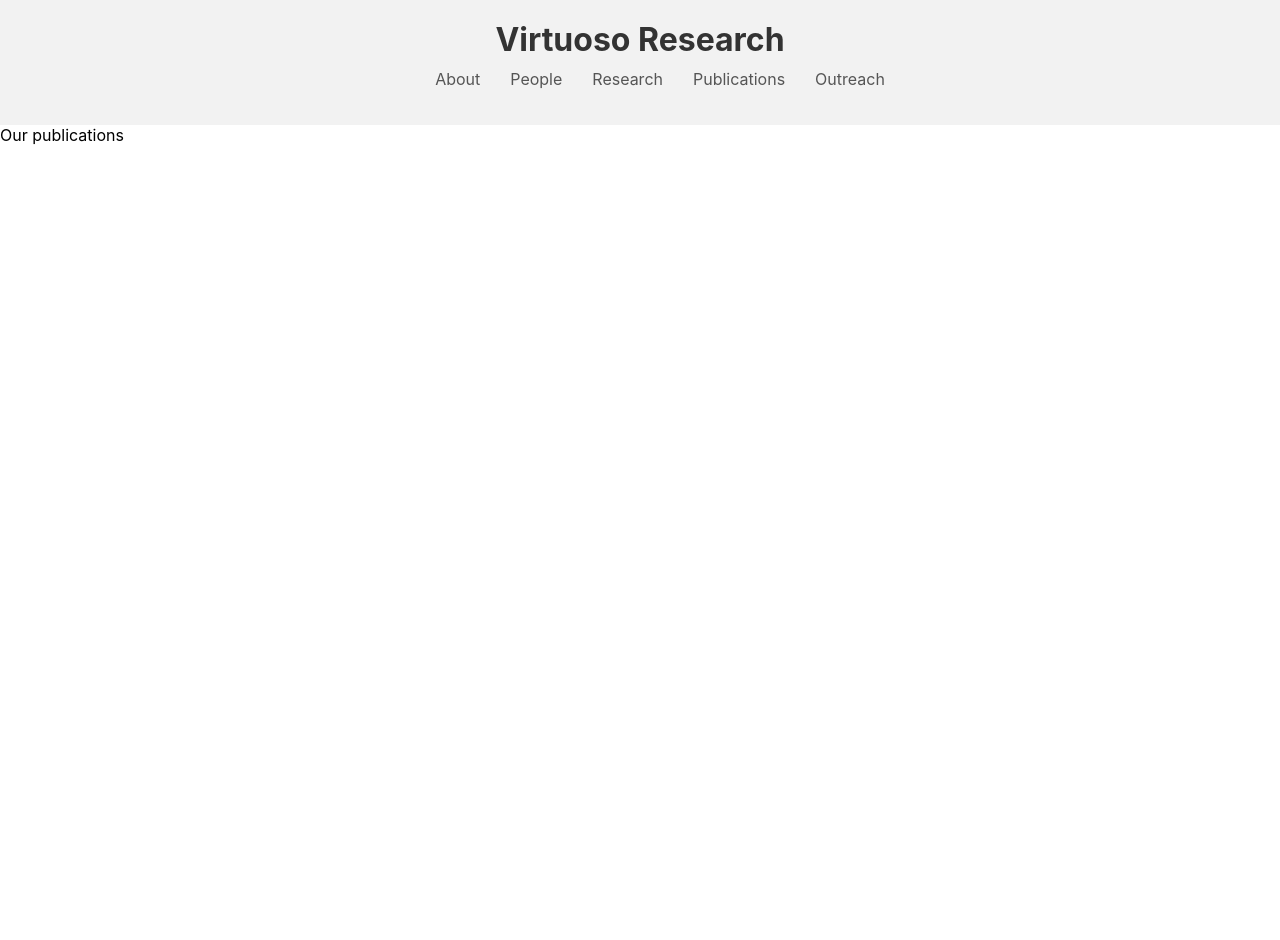
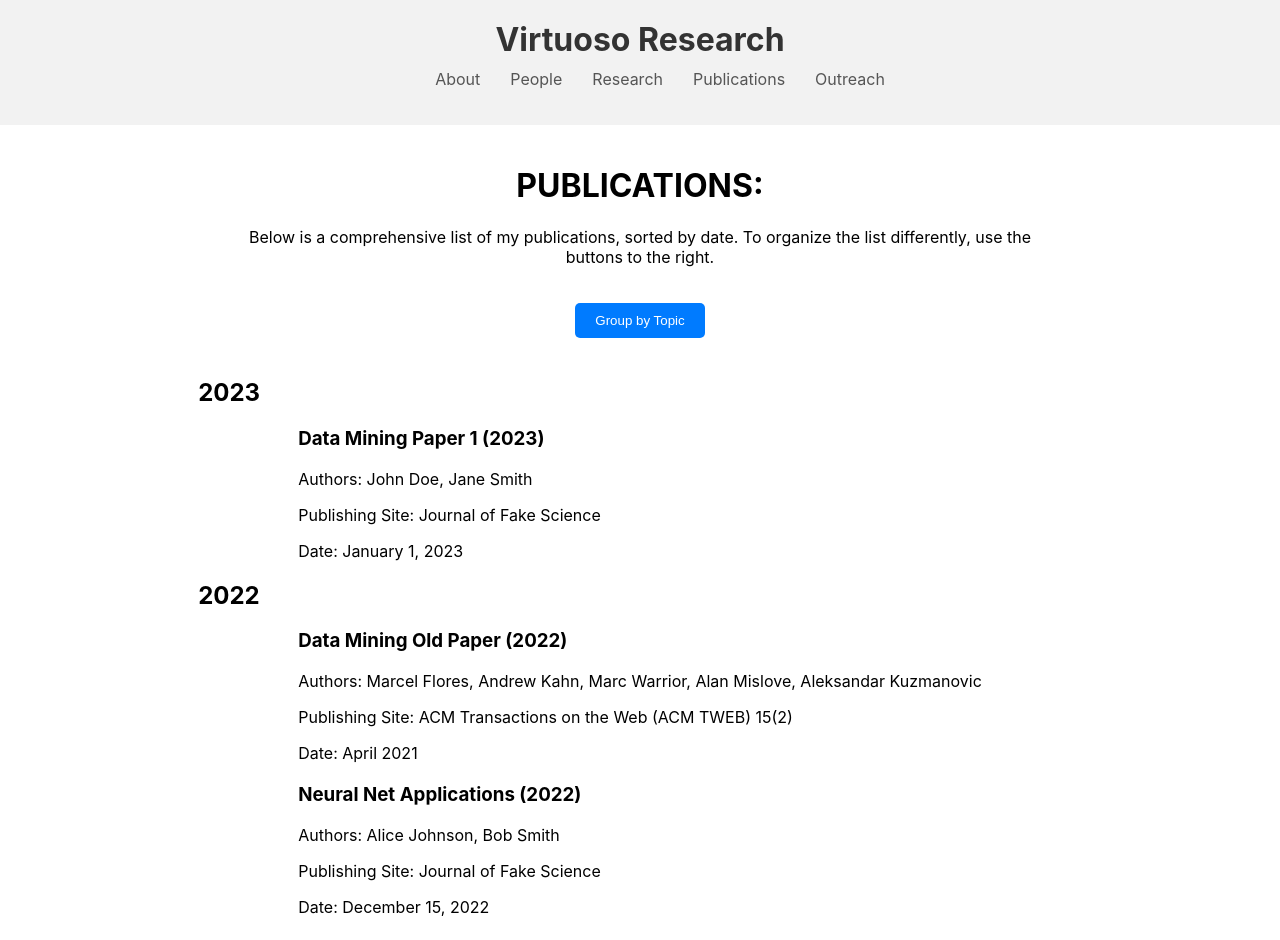
Before and after one commit to VirtuosoResearch/virtuosoresearch.github.io, a React (Create React App) app in the folder virtuoso_research/: page /publications in a window 1280 px wide. Shown: the top 940 px of the page. Before the commit the page ends 800 px from the top, so only its background shows below. Built offline with nearby package versions, Linux system fonts and the light colour scheme.

Commit message:
Publications, can toggle by topic or year

```diff
--- a/virtuoso_research/src/People.css
+++ b/virtuoso_research/src/People.css
@@ -82,3 +82,24 @@
     margin-left: -0.25em;
     /* Pull the bullet to the left */
 }
+
+/* Style Collaborators section */ .collaborators {
+    display: flex;
+    flex-wrap: wrap;
+    align-items: center;
+}
+
+/* Style Collaborators list items */
+.collaborators ul {
+    display: flex;
+    flex-wrap: wrap;
+    padding: 0;
+    margin: 0;
+    list-style: inside;
+    width: 1000px;
+}
+
+/* Style individual collaborator items */
+.collaborators ul li {
+    width: 200px;
+}
--- a/virtuoso_research/src/People.tsx
+++ b/virtuoso_research/src/People.tsx
@@ -96,8 +96,24 @@ const Group: React.FC = () => {
         "Gijsbert Verdoes",
         "Irene Battisti",
         "Doohee Cho",
+        "Bob Smith",
+        "Draga Padmini",
+        "Alice Johnson",
+        "Franklin White",
+        "Emily Davis",
+        "George Wilson",
+        "Hannah Brown",
+        "Isabella Lee",
+        "Jack Miller",
+        "Katherine Hall",
+        "Liam Adams",
+        "Olivia Harris",
+        "Mason Clark",
+        "Sophia Martin",
+        "William Turner",
         // Add more collaborators as needed
     ];
+
 
     return (
         <div>
@@ -137,8 +153,7 @@ const Group: React.FC = () => {
                     </div>
                 </section>
 
-                {/* Collaborators section */}
-                <section className="group-section">
+                <section className="group-section collaborators">
                     <h2>Collaborators</h2>
                     <div className="members">
                         <ul>
@@ -148,6 +163,7 @@ const Group: React.FC = () => {
                         </ul>
                     </div>
                 </section>
+
             </div>
         </div>
     );
--- /dev/null
+++ b/virtuoso_research/src/Publications.css
@@ -0,0 +1,60 @@
+.publications-container {
+    display: flex;
+    flex-direction: column;
+    align-items: center;
+    text-align: center;
+    padding: 20px;
+    max-width: 800px;
+    margin: 0 auto;
+}
+
+/* Style the title and description */
+.publications-title {
+    margin-bottom: 20px;
+}
+
+/* Style the toggle button container */
+.toggle-button-container {
+    display: flex;
+    justify-content: flex-end;
+    margin-bottom: 20px;
+}
+
+/* Style the toggle button */
+.toggle-button-container button {
+    background-color: #007BFF;
+    /* Example color */
+    color: white;
+    padding: 10px 20px;
+    border: none;
+    border-radius: 5px;
+    cursor: pointer;
+}
+
+.toggle-button-container button:hover {
+    background-color: #0056b3;
+    /* Example hover color */
+}
+
+/* Style the publications list */
+.publications-list {
+    text-align: left;
+}
+
+/* Style the sections (year and topic) */
+.publications-list h2 {
+    font-size: 24px;
+    margin-top: 20px;
+    margin-left: -100px;
+    /* Adjust the left margin as needed */
+}
+
+/* Style the list items (publications) */
+.publications-list ul {
+    list-style: none;
+    padding: 0;
+}
+
+.publications-list li {
+    margin-bottom: 20px;
+}
--- a/virtuoso_research/src/Publications.tsx
+++ b/virtuoso_research/src/Publications.tsx
@@ -1,12 +1,118 @@
+import React, { useState } from 'react';
 import Header from './Header';
+import './Publications.css';
+
+
+const publications = [
+    {
+        year: 2023,
+        title: "Data Mining Paper 1 (2023)",
+        authors: "John Doe, Jane Smith",
+        publishingSite: "Journal of Fake Science",
+        date: "January 1, 2023",
+        topic: "Data Mining",
+    },
+    {
+        year: 2022,
+        title: "Data Mining Old Paper (2022)",
+        authors: "Marcel Flores, Andrew Kahn, Marc Warrior, Alan Mislove, Aleksandar Kuzmanovic",
+        publishingSite: "ACM Transactions on the Web (ACM TWEB) 15(2)",
+        date: "April 2021",
+        topic: "Data Mining",
+    },
+    {
+        year: 2022,
+        title: "Neural Net Applications (2022)",
+        authors: "Alice Johnson, Bob Smith",
+        publishingSite: "Journal of Fake Science",
+        date: "December 15, 2022",
+        topic: "Neural Networks",
+    },
+    {
+        year: 2021,
+        title: "Algorithmic Computing (2021)",
+        authors: "Eva Williams, Frank White",
+        publishingSite: "Fake Research International",
+        date: "October 7, 2021",
+        topic: "Algorithmic Computing",
+    },
+    {
+        year: 2020,
+        title: "Neural Networks Old Old (2020)",
+        authors: "Grace Adams, Henry Taylor",
+        publishingSite: "Outdated Journal of Science",
+        date: "July 3, 2020",
+        topic: "Neural Networks",
+    },
+];
 
 const Publications: React.FC = () => {
+    const [groupByTopic, setGroupByTopic] = useState(false);
+
+    //function for toggling between grouping by year and grouping by topic
+    const toggleGrouping = () => {
+        setGroupByTopic((prevGroupByTopic) => !prevGroupByTopic);
+    };
+
+    //get the unique topics from the publications
+    const uniqueTopics = [...new Set(publications.map((pub) => pub.topic))];
 
     return (
         <div>
             <Header />
-            <div>
-                Our publications
+            <div className="publications-container">
+                <div className="publications-title">
+                    <h1>PUBLICATIONS:</h1>
+                    <p>Below is a comprehensive list of my publications, sorted by date. To organize the list differently, use the buttons to the right.</p>
+                </div>
+                <div className="toggle-button-container">
+                    <button onClick={toggleGrouping}>
+                        {groupByTopic ? 'Group by Year' : 'Group by Topic'}
+                    </button>
+                </div>
+                <div className="publications-list">
+                    {groupByTopic ? (
+                        // Group by topic
+                        uniqueTopics.map((topic) => (
+                            <div key={topic}>
+                                <h2>{topic}</h2>
+                                <ul>
+                                    {publications
+                                        .filter((publication) => publication.topic === topic)
+                                        .map((publication, index) => (
+                                            <li key={index}>
+                                                <h3>{publication.title}</h3>
+                                                <p>Authors: {publication.authors}</p>
+                                                <p>Publishing Site: {publication.publishingSite}</p>
+                                                <p>Date: {publication.date}</p>
+                                            </li>
+                                        ))}
+                                </ul>
+                            </div>
+                        ))
+                    ) : (
+                        // Group by year
+                        <div>
+                            {Array.from(new Set(publications.map((pub) => pub.year)).values()).map((year) => (
+                                <div key={year}>
+                                    <h2>{year}</h2>
+                                    <ul>
+                                        {publications
+                                            .filter((publication) => publication.year === year)
+                                            .map((publication, index) => (
+                                                <li key={index}>
+                                                    <h3>{publication.title}</h3>
+                                                    <p>Authors: {publication.authors}</p>
+                                                    <p>Publishing Site: {publication.publishingSite}</p>
+                                                    <p>Date: {publication.date}</p>
+                                                </li>
+                                            ))}
+                                    </ul>
+                                </div>
+                            ))}
+                        </div>
+                    )}
+                </div>
             </div>
         </div>
     );
--- a/virtuoso_research/tsconfig.json
+++ b/virtuoso_research/tsconfig.json
@@ -1,6 +1,7 @@
 {
   "compilerOptions": {
     "target": "es5",
+    "downlevelIteration": true,
     "lib": [
       "dom",
       "dom.iterable",
```
